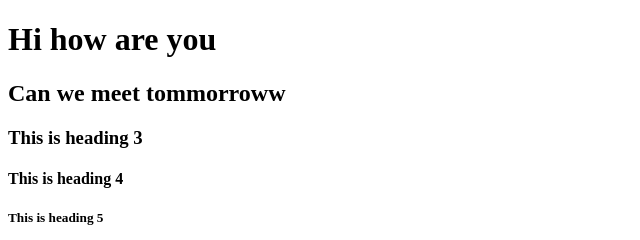
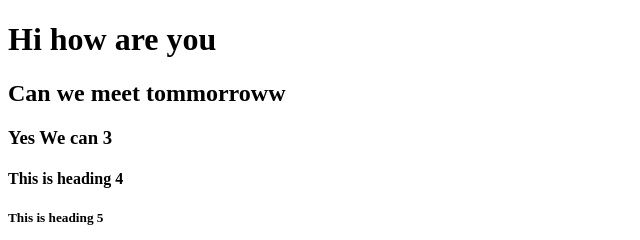
Before and after one commit to srishilp/datewithgit-sample, a plain HTML site: page index.html in a window 1280 px wide. Shown: the top 240 px of the page, 0-640 px from the left. Drawn offline with Linux system fonts and the light colour scheme.

Commit message:
positive answer added

```diff
--- a/index.html
+++ b/index.html
@@ -4,7 +4,7 @@
 
 <h1>Hi how are you</h1>
 <h2>Can we meet tommorroww</h2>
-<h3>This is heading 3</h3>
+<h3>Yes We can 3</h3>
 <h4>This is heading 4</h4>
 <h5>This is heading 5</h5>
 <h6>This is heading 6</h6>
```
